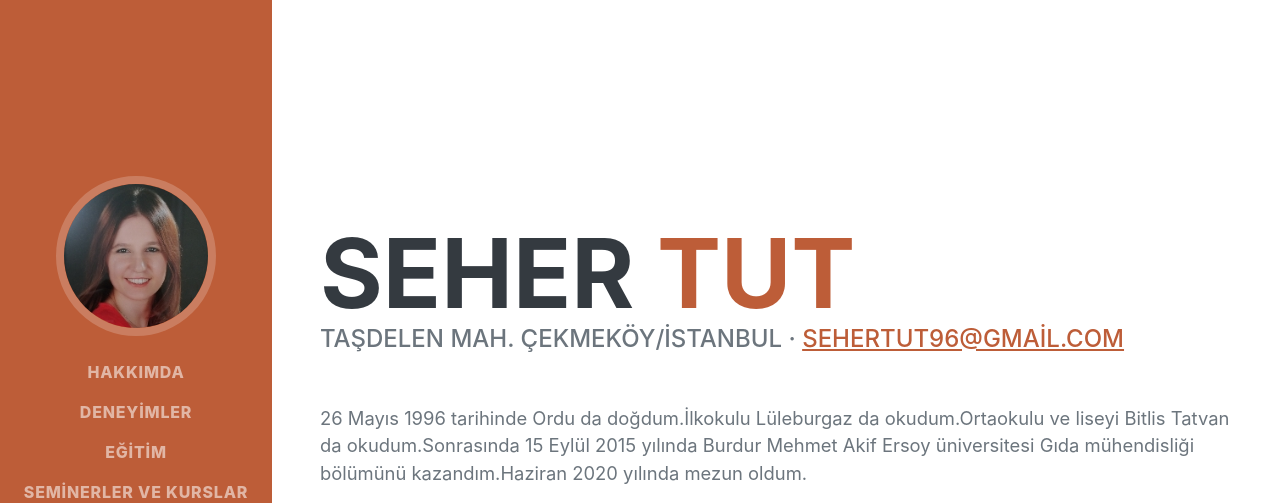
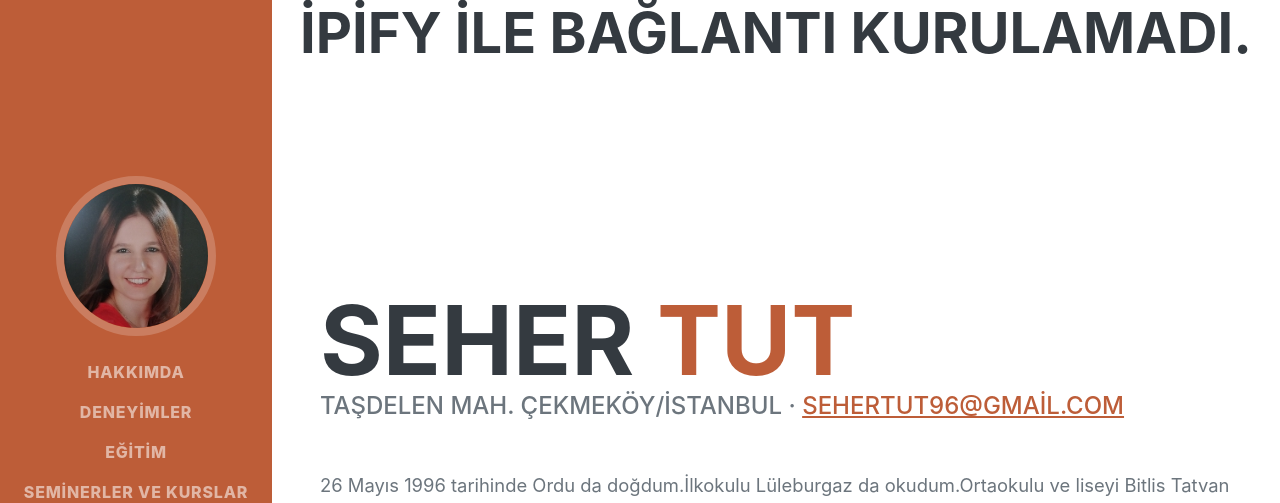
Before and after one commit to muratonay1/sehertut, a plain HTML site: page index.html in a window 1280 px wide. Shown: the top 503 px of the page. Drawn offline with nearby package versions, Linux system fonts and the light colour scheme; no server answers; a web font is replaced by a local one.

Commit message:
ipify alert düzeltme

```diff
--- a/index.html
+++ b/index.html
@@ -37,7 +37,7 @@
                 $('#ip').html("Your IP: " + response.ip);
             },
             error: function() {
-                alert('Bir sorun olustu. Yeniden deneyin');
+                $('#ip').html("ipify ile bağlantı kurulamadı.");
             }
         });
     </script>
```
